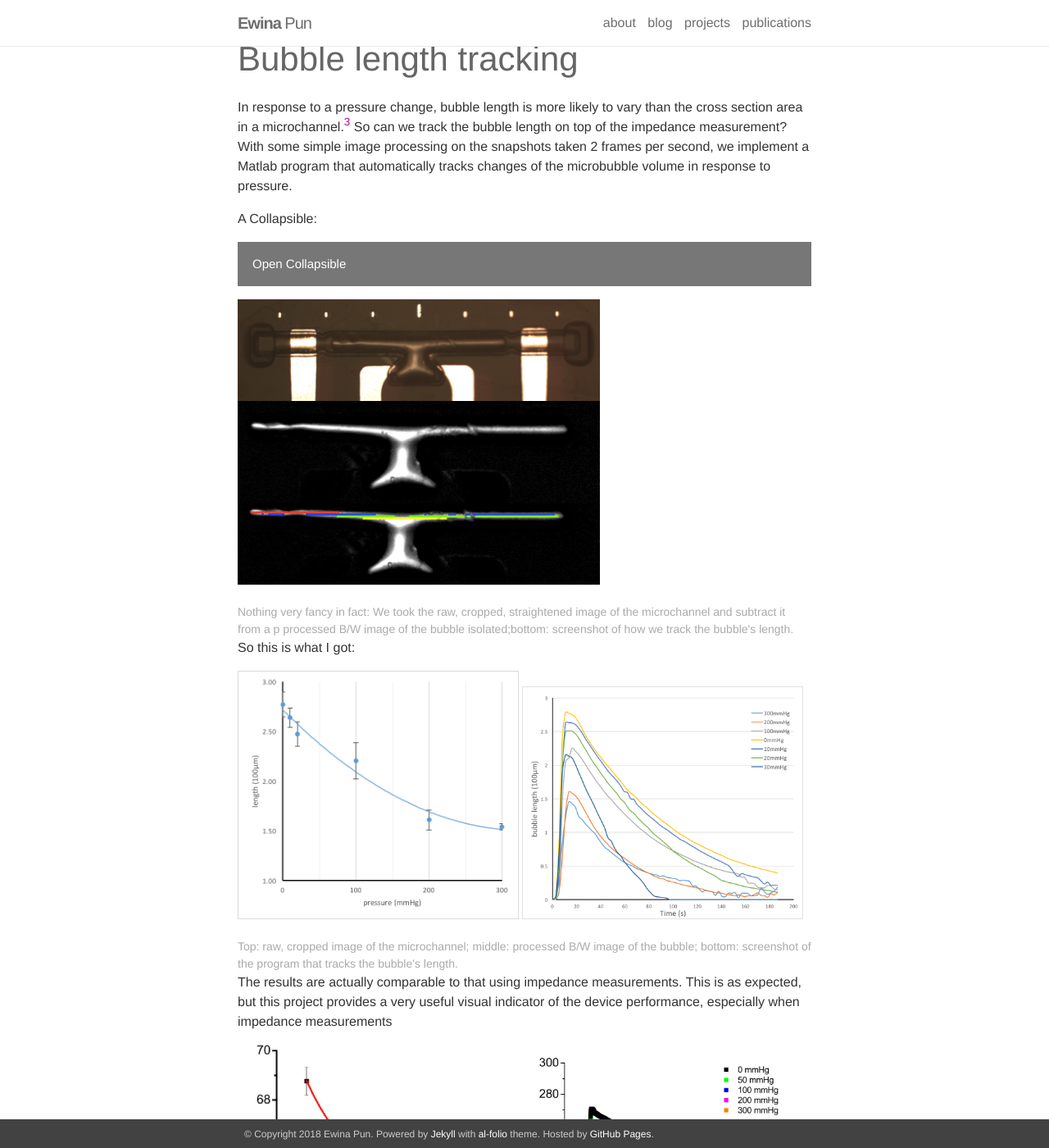
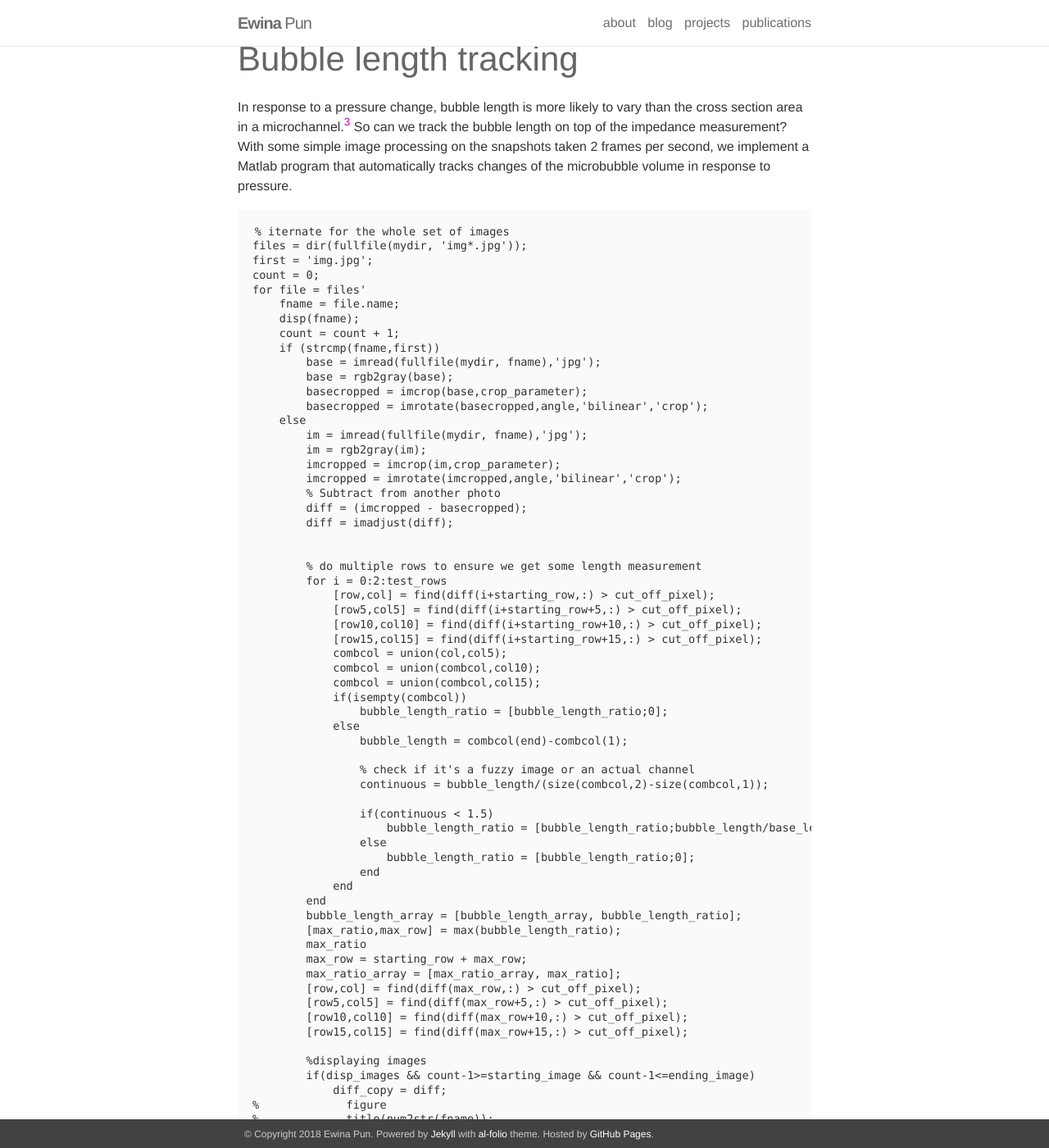
Before and after one commit to ewinapun/ewinapun.github.io, a Jekyll site: the page built from _projects/1_project.markdown, in a window 1280 px wide and 1400 px high, scrolled down 2099 px. Shown: the whole window at 82% size. Built offline with Jekyll 4.4.1, drawn with Linux system fonts in a browser that asks for light colours; nearby versions of some CDN libraries; some of the changed text lies outside the part shown.

Commit message:
MEMS edit

````diff
--- a/_projects/1_project.markdown
+++ b/_projects/1_project.markdown
@@ -49,12 +49,93 @@ One electrochemical characterization we do is to chronically measure changes in
 
 In response to a pressure change, bubble length is more likely to vary than the cross section area in a microchannel.[^footnote1] So can we track the bubble length on top of the impedance measurement? With some simple image processing on the snapshots taken 2 frames per second, we implement a Matlab program that automatically tracks changes of the microbubble volume in response to pressure.
 
+```
+% iternate for the whole set of images
+files = dir(fullfile(mydir, 'img*.jpg'));
+first = 'img.jpg';
+count = 0;
+for file = files'
+    fname = file.name;
+    disp(fname);
+    count = count + 1;
+    if (strcmp(fname,first))
+        base = imread(fullfile(mydir, fname),'jpg');
+        base = rgb2gray(base);
+        basecropped = imcrop(base,crop_parameter);
+        basecropped = imrotate(basecropped,angle,'bilinear','crop');
+    else
+        im = imread(fullfile(mydir, fname),'jpg');
+        im = rgb2gray(im);
+        imcropped = imcrop(im,crop_parameter);
+        imcropped = imrotate(imcropped,angle,'bilinear','crop');
+        % Subtract from another photo
+        diff = (imcropped - basecropped);
+        diff = imadjust(diff);
 
-<p>A Collapsible:</p>
-<button class="collapsible">Open Collapsible</button>
-<div class="content">
-  <p>Lorem ipsum dolor sit amet, consectetur adipisicing elit, sed do eiusmod tempor incididunt ut labore et dolore magna aliqua. Ut enim ad minim veniam, quis nostrud exercitation ullamco laboris nisi ut aliquip ex ea commodo consequat.</p>
-</div>
+
+        % do multiple rows to ensure we get some length measurement
+        for i = 0:2:test_rows
+            [row,col] = find(diff(i+starting_row,:) > cut_off_pixel);
+            [row5,col5] = find(diff(i+starting_row+5,:) > cut_off_pixel);
+            [row10,col10] = find(diff(i+starting_row+10,:) > cut_off_pixel);
+            [row15,col15] = find(diff(i+starting_row+15,:) > cut_off_pixel);
+            combcol = union(col,col5);
+            combcol = union(combcol,col10);
+            combcol = union(combcol,col15);
+            if(isempty(combcol))
+                bubble_length_ratio = [bubble_length_ratio;0];
+            else
+                bubble_length = combcol(end)-combcol(1);
+
+                % check if it's a fuzzy image or an actual channel
+                continuous = bubble_length/(size(combcol,2)-size(combcol,1));
+
+                if(continuous < 1.5)
+                    bubble_length_ratio = [bubble_length_ratio;bubble_length/base_length];
+                else
+                    bubble_length_ratio = [bubble_length_ratio;0];
+                end
+            end
+        end
+        bubble_length_array = [bubble_length_array, bubble_length_ratio];
+        [max_ratio,max_row] = max(bubble_length_ratio);
+        max_ratio
+        max_row = starting_row + max_row;
+        max_ratio_array = [max_ratio_array, max_ratio];
+        [row,col] = find(diff(max_row,:) > cut_off_pixel);
+        [row5,col5] = find(diff(max_row+5,:) > cut_off_pixel);
+        [row10,col10] = find(diff(max_row+10,:) > cut_off_pixel);
+        [row15,col15] = find(diff(max_row+15,:) > cut_off_pixel);
+
+        %displaying images
+        if(disp_images && count-1>=starting_image && count-1<=ending_image)
+            diff_copy = diff;
+%             figure
+%             title(num2str(fname));
+%             imshow(basecropped);
+            figure
+            imshow(diff_copy);
+            title(num2str(fname));
+            hold on;
+            if(~isempty(col))
+                plot(col,max_row,'rx', 'MarkerSize', 5);
+            end
+            if(~isempty(col5))
+                plot(col5,max_row+5,'bx', 'MarkerSize', 5);
+            end
+            if(~isempty(col10))
+                plot(col10,max_row+10,'gx', 'MarkerSize', 5);
+            end
+            if(~isempty(col15))
+                plot(col15,max_row+15,'yx', 'MarkerSize', 5);
+            end
+            pause(.2);
+        end
+        % each for loop return to zero
+        bubble_length_ratio = [];
+    end
+end
+```
 
 ![bubblelength](/assets/img/BioMEMS_project/bubblelength.png)
 <div class="caption">
--- a/_sass/_gallery.scss
+++ b/_sass/_gallery.scss
@@ -38,25 +38,3 @@ figcaption {
     color: $caption-color;
     font-size: $caption-font-size;
 }
-.collapsible {
-    background-color: #777;
-    color: white;
-    cursor: pointer;
-    padding: 18px;
-    width: 100%;
-    border: none;
-    text-align: left;
-    outline: none;
-    font-size: 15px;
-}
-
-.active, .collapsible:hover {
-    background-color: #555;
-}
-
-.content {
-    padding: 0 18px;
-    display: none;
-    overflow: hidden;
-    background-color: #f1f1f1;
-}
````
